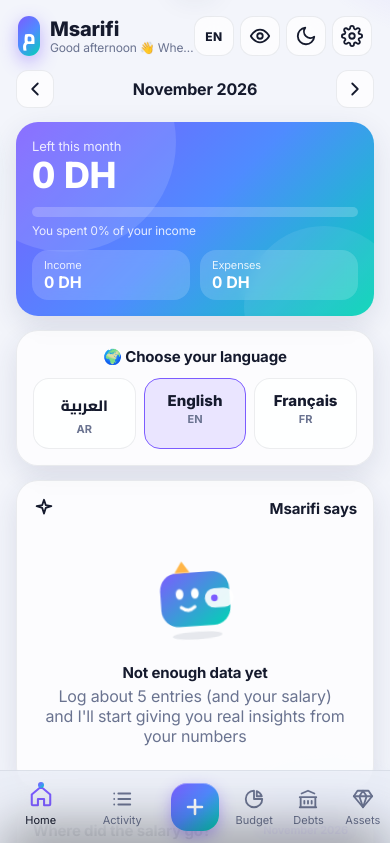
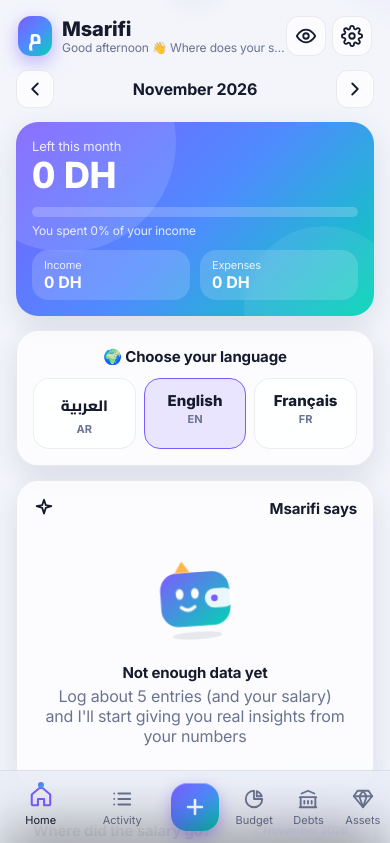
Before and after one commit to simoch769-netizen/msarifi, a plain HTML site: page index.html in a window 390 px wide. Shown: the top 843 px of the page. Drawn offline with Linux system fonts and the light colour scheme.

Commit message:
v9: language and theme moved from header to Settings

```diff
--- a/app.js
+++ b/app.js
@@ -615,6 +615,7 @@ function settingsSheet() {
   const pin = pinData(), lb = S.settings.lastBackup;
   openSheet(head(tr("Paramètres · الإعدادات")) + `
     <div class="card"><h2>🌍 ${L({ ar:'اللغة · Language', en:'Language', fr:'Langue' })}</h2>${langPick()}</div>
+    <div class="card"><h2>${ic('moon')} ${L({ ar:'الوضع', en:'Appearance', fr:'Apparence' })}</h2>${themePick()}</div>
     <div class="card"><h2>${ic('calendar')} ${tr("نهار الصالير")}</h2><div class="muted" style="font-size:13px;margin-bottom:8px">${tr("باش نحسب شحال تقدر تصرف فالنهار حتى للصالير الجاي.")}</div>
       <select class="input" id="paydaySel">${Array.from({ length:31 }, (_, i) => `<option value="${i + 1}" ${+S.settings.payday === i + 1 ? 'selected' : ''}>${tr("نهار")} ${i + 1} ${tr("فالشهر")}</option>`).join('')}</select></div>
     <div class="card"><h2>${ic('repeat')} ${tr("Récurrents · اللي كيتعاود")}</h2>
@@ -655,6 +656,7 @@ function importData(file) {
 }
 const ACT = {
   setLang:b => setLang(b.dataset.lang),
+  setTheme:b => { setTheme(b.dataset.th); vib(8); render(); $$('[data-act=setTheme]').forEach(x => x.classList.toggle('on', x === b)); },
   add:() => txSheet(), close:closeSheet, goTx:() => go('tx'),
   mPrev:() => { U.month = addMonth(U.month, -1); vib(6); render(); }, mNext:() => { U.month = addMonth(U.month, 1); vib(6); render(); },
   editTx:(el) => { if (el._swiped) return; txSheet(S.tx.find(t => t.id === el.dataset.id)); },
@@ -694,7 +696,7 @@ function setPriv(on, anim) {
 }
 function setTheme(t) {
   document.documentElement.dataset.theme = t; localStorage.setItem('msarifi.theme', t);
-  $('#themeBtn').innerHTML = ic(t === 'light' ? 'moon' : 'sun'); $('#themeColor').content = t === 'light' ? '#f3f5fb' : '#0b0f1a';
+  $('#themeColor').content = t === 'light' ? '#f3f5fb' : '#0b0f1a';
 }
 
 /* ---------- dates ---------- */
@@ -972,8 +974,6 @@ function applyLangChrome() {
   $('#hello').textContent = L({ ar:(h < 12 ? 'صباح الخير 👋' : h < 18 ? 'مساء الخير 👋' : 'مساء النور 🌙') + ' فين كيمشي الصالير؟',
     en:(h < 12 ? 'Good morning 👋' : h < 18 ? 'Good afternoon 👋' : 'Good evening 🌙') + ' Where does your salary go?',
     fr:(h < 18 ? 'Bonjour 👋' : 'Bonsoir 🌙') + ' Où part ton salaire ?' });
-  const lb = $('#langBtn'); lb.textContent = LANG_NAMES[LANG][1]; lb.setAttribute('aria-label', L({ ar:'اللغة · Language', en:'Language', fr:'Langue' }));
-  $('#themeBtn').setAttribute('aria-label', L({ ar:'الشكل', en:'Theme', fr:'Thème' }));
   $('#settingsBtn').setAttribute('aria-label', L({ ar:'الإعدادات', en:'Settings', fr:'Paramètres' }));
   $('#fab').setAttribute('aria-label', L({ ar:'زيد مصروف', en:'Add expense', fr:'Ajouter une dépense' }));
   const p = d.dataset.priv === '1'; $('#privBtn').setAttribute('aria-label', p ? L({ ar:'بين الأرقام', en:'Show amounts', fr:'Afficher les montants' }) : L({ ar:'خبي الأرقام', en:'Hide amounts', fr:'Masquer les montants' }));
@@ -991,6 +991,8 @@ function setLang(l, quiet) {
 function langSheet() {
   openSheet(`<h3>${L({ ar:'اللغة · Language', en:'Language', fr:'Langue' })}<span class="row"><button class="icon-btn press" data-act="close" aria-label="×">${ic('x')}</button></span></h3>${langPick()}<div class="hint" style="margin-top:12px">${L({ ar:'تقدر تبدلها من بعد من Paramètres.', en:'You can change it anytime in Settings.', fr:'Modifiable à tout moment dans les Paramètres.' })}</div>`);
 }
+const themePick = () => { const cur = document.documentElement.dataset.theme === 'light' ? 'light' : 'dark';
+  return `<div class="lang-pick" style="grid-template-columns:1fr 1fr">${[['dark', 'moon', L({ ar:'ليلي', en:'Dark', fr:'Sombre' })], ['light', 'sun', L({ ar:'نهاري', en:'Light', fr:'Clair' })]].map(([k, i, n]) => `<button type="button" class="${k === cur ? 'on' : ''}" data-act="setTheme" data-th="${k}">${ic(i)}<span>${n}</span></button>`).join('')}</div>`; };
 const langWelcome = () => {
   let chosen = null; try { chosen = localStorage.getItem('msarifi.lang'); } catch (e) {}
   if (chosen || S.tx.length) return '';
@@ -1006,7 +1008,7 @@ function boot() {
   setPriv(document.documentElement.dataset.priv === '1');
   $('#privBtn').onclick = () => setPriv(document.documentElement.dataset.priv !== '1', true); $('#settingsBtn').innerHTML = ic('settings');
   setTheme(document.documentElement.dataset.theme === 'light' ? 'light' : 'dark');
-  applyLangChrome(); $('#langBtn').onclick = () => { bounce($('#langBtn')); langSheet(); };
+  applyLangChrome();
   document.addEventListener('pointerdown', ripple, { passive:true });
   document.addEventListener('click', e => {
     const tb = e.target.closest('[data-tab]'); if (tb) return go(tb.dataset.tab);
@@ -1016,7 +1018,6 @@ function boot() {
   });
   $('#fab').onclick = () => { bounce($('#fab')); if ($('#sheet').classList.contains('show')) closeSheet(); else txSheet(); };
   $('#backdrop').onclick = closeSheet;
-  $('#themeBtn').onclick = () => { setTheme(document.documentElement.dataset.theme === 'light' ? 'dark' : 'light'); bounce($('#themeBtn')); vib(8); render(); };
   $('#settingsBtn').onclick = settingsSheet;
   $('#importFile').onchange = e => { const f = e.target.files[0]; if (f) importData(f); e.target.value = ''; };
   document.addEventListener('keydown', e => { if (e.key === 'Escape') closeSheet(); });
--- a/index.html
+++ b/index.html
@@ -22,9 +22,7 @@
   <header class="top">
     <div class="brand"><div class="logo">م</div><div><h1>مصاريفي</h1><small id="hello">فين كيمشي الصالير؟</small></div></div>
     <div class="row">
-      <button class="icon-btn press lang-btn" id="langBtn" aria-label="Language">AR</button>
       <button class="icon-btn press" id="privBtn" aria-label="خبي الأرقام" aria-pressed="false"></button>
-      <button class="icon-btn press" id="themeBtn" aria-label="Thème"></button>
       <button class="icon-btn press" id="settingsBtn" aria-label="Paramètres"></button>
     </div>
   </header>
--- a/sw.js
+++ b/sw.js
@@ -1,4 +1,4 @@
-const CACHE = 'msarifi-v8';
+const CACHE = 'msarifi-v9';
 const ASSETS = ['./', './index.html', './styles.css', './i18n.js', './app.js', './manifest.json', './fonts/cairo-arabic.woff2', './fonts/cairo-latin.woff2', './fonts/cairo-latin-ext.woff2', './fonts/inter-latin.woff2', './icons/icon-192.png', './icons/icon-512.png', './icons/apple-touch-icon.png'];
 self.addEventListener('install', e => { e.waitUntil(caches.open(CACHE).then(c => c.addAll(ASSETS)).then(() => self.skipWaiting())); });
 self.addEventListener('activate', e => { e.waitUntil(caches.keys().then(ks => Promise.all(ks.filter(k => k !== CACHE).map(k => caches.delete(k)))).then(() => self.clients.claim())); });
```
Also changed, not shown: screenshots/15-ar.png, screenshots/15-en.png, screenshots/15-fr.png, screenshots/19-header-ar.png (added), screenshots/19-settings-ar.png (added).
